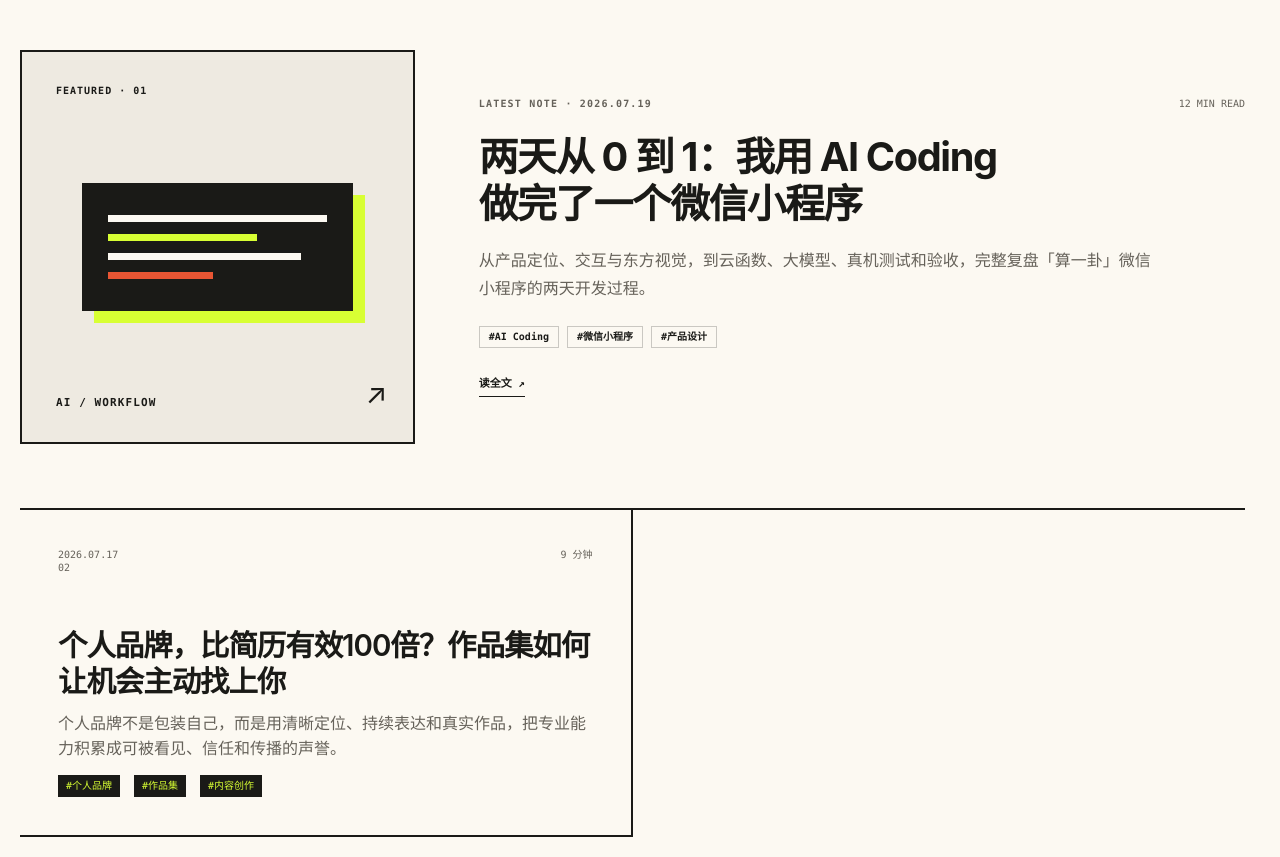
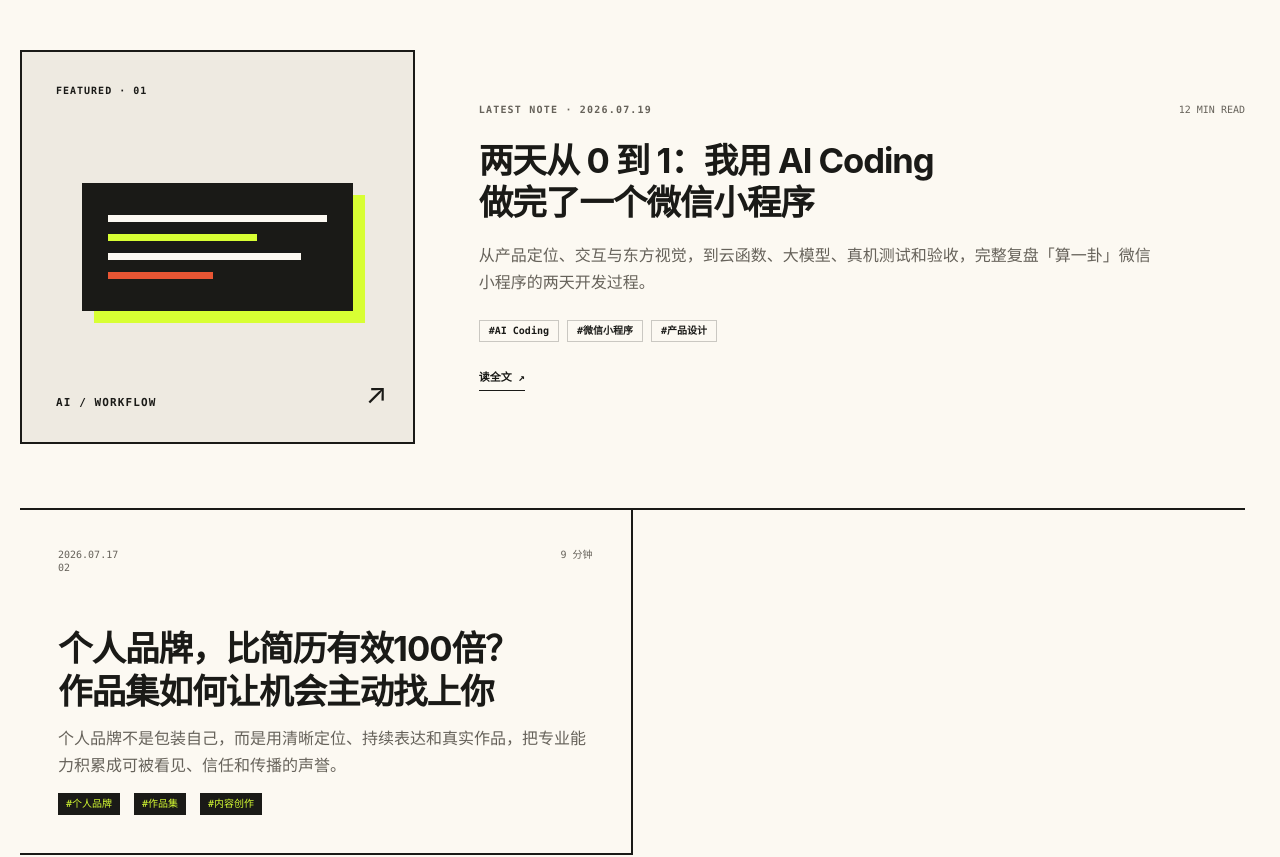
Before and after one commit to wuguobin123/wuguobin123.github.io, a Next.js app: page / in a window 1280 px wide. Shown: the part 2160-3017 px from the top of the page. Built offline with nearby package versions, Linux system fonts and the light colour scheme; no server answers.

Commit message:
Unify mobile article typography

```diff
--- a/app/globals.css
+++ b/app/globals.css
@@ -481,6 +481,9 @@ footer a:hover::after {
 }
 
 .notes {
+  --note-card-title-size: clamp(28px, 2.7vw, 38px);
+  --note-card-body-size: 16px;
+  --note-card-title-line-height: 1.22;
   display: block;
 }
 
@@ -529,10 +532,6 @@ footer a:hover::after {
   border-bottom: 2px solid var(--ink);
   background: var(--paper);
   transition: color 180ms ease;
-}
-
-.featured-note:hover h2 {
-  color: var(--red);
 }
 
 .featured-note-visual {
@@ -623,10 +622,10 @@ footer a:hover::after {
 .featured-note h2 {
   max-width: 760px;
   margin: 24px 0 18px;
-  font-size: clamp(30px, 3.1vw, 42px);
-  font-weight: 680;
-  letter-spacing: -0.035em;
-  line-height: 1.18;
+  font-size: var(--note-card-title-size);
+  font-weight: 650;
+  letter-spacing: -0.03em;
+  line-height: var(--note-card-title-line-height);
   text-wrap: balance;
   transition: color 180ms ease;
 }
@@ -635,8 +634,8 @@ footer a:hover::after {
   max-width: 680px;
   margin: 0;
   color: var(--muted);
-  font-size: 16px;
-  line-height: 1.75;
+  font-size: var(--note-card-body-size);
+  line-height: 1.7;
 }
 
 .featured-note-tags {
@@ -679,16 +678,6 @@ footer a:hover::after {
   border-right: 2px solid var(--ink);
 }
 
-.note-list > a:hover {
-  background: var(--paper-deep);
-}
-
-.note-list > a:hover h3 {
-  text-decoration: underline;
-  text-decoration-thickness: 2px;
-  text-underline-offset: 5px;
-}
-
 .note-index,
 .note-meta {
   color: var(--muted);
@@ -697,16 +686,18 @@ footer a:hover::after {
 
 .note-list h3 {
   margin: 54px 0 12px;
-  font-size: clamp(24px, 2.3vw, 34px);
-  font-weight: 600;
-  letter-spacing: -0.035em;
-  line-height: 1.2;
+  font-size: var(--note-card-title-size);
+  font-weight: 650;
+  letter-spacing: -0.03em;
+  line-height: var(--note-card-title-line-height);
+  text-wrap: balance;
 }
 
 .note-list p {
   margin: 0;
   color: var(--muted);
-  line-height: 1.55;
+  font-size: var(--note-card-body-size);
+  line-height: 1.7;
 }
 
 .note-tags,
@@ -731,6 +722,22 @@ footer a:hover::after {
   gap: 24px;
   order: -1;
   white-space: nowrap;
+}
+
+@media (hover: hover) and (pointer: fine) {
+  .featured-note:hover h2 {
+    color: var(--red);
+  }
+
+  .note-list > a:hover {
+    background: var(--paper-deep);
+  }
+
+  .note-list > a:hover h3 {
+    text-decoration: underline;
+    text-decoration-thickness: 2px;
+    text-underline-offset: 5px;
+  }
 }
 
 .contact {
@@ -2009,6 +2016,12 @@ footer {
     gap: 18px;
   }
 
+  .notes {
+    --note-card-title-size: clamp(26px, 7.2vw, 29px);
+    --note-card-body-size: 16px;
+    --note-card-title-line-height: 1.24;
+  }
+
   .notes-head-title {
     gap: 12px;
   }
@@ -2041,7 +2054,7 @@ footer {
   }
 
   .featured-note h2 {
-    font-size: clamp(30px, 8.8vw, 40px);
+    margin: 22px 0 14px;
   }
 
   .note-list {
@@ -2049,8 +2062,13 @@ footer {
   }
 
   .note-list > a {
-    min-height: 280px;
+    min-height: 0;
+    padding: 34px 0;
     border-right: 0;
+  }
+
+  .note-list h3 {
+    margin: 22px 0 14px;
   }
 
   .note-list > a:nth-child(odd) {
@@ -2104,16 +2122,33 @@ footer {
   .ambient-player {
     right: 12px;
     bottom: 12px;
+    grid-template-columns: 46px;
+    width: 46px;
+    box-shadow: 5px 5px 0 rgba(20, 20, 17, 0.14);
+    transition: width 180ms ease;
+  }
+
+  .ambient-player-toggle {
+    min-height: 46px;
+    border-right: 0;
+  }
+
+  .ambient-player-copy {
+    display: none;
+  }
+
+  .ambient-player:focus-within {
     grid-template-columns: 46px minmax(0, 1fr);
     width: min(282px, calc(100vw - 24px));
-    box-shadow: 5px 5px 0 rgba(20, 20, 17, 0.14);
-  }
-
-  .ambient-player-toggle {
+  }
+
+  .ambient-player:focus-within .ambient-player-toggle {
     min-height: 86px;
-  }
-
-  .ambient-player-copy {
+    border-right: 2px solid var(--ink);
+  }
+
+  .ambient-player:focus-within .ambient-player-copy {
+    display: grid;
     padding: 11px 13px;
   }
 
```
